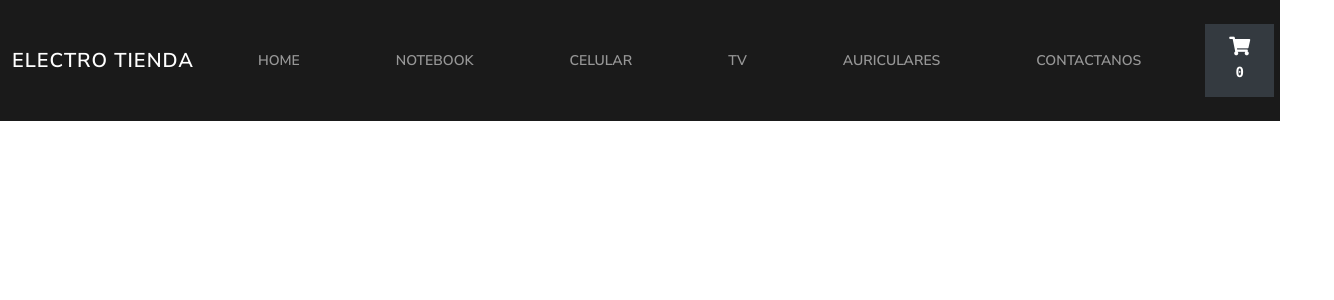
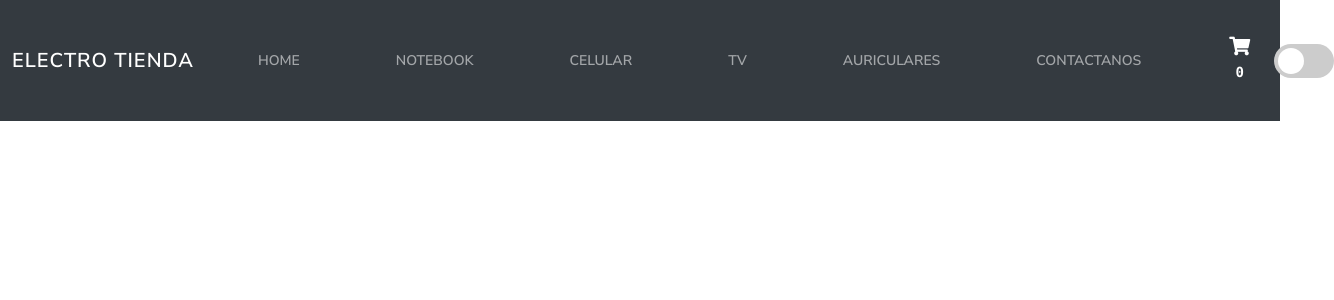
Before and after one commit to AgustinAuri/trabajo-tienda-react, a React (Create React App) app: page / in a window 1280 px wide. Shown: the top 300 px of the page, 1334 px wide, since content can reach past the window. Built offline with nearby package versions, Linux system fonts and the light colour scheme; no server answers.

Commit message:
dark mode

```diff
--- a/src/components/App.css
+++ b/src/components/App.css
@@ -19,6 +19,12 @@
     text-align: center;
 }
 
+.cardBodyDark {
+    background-color: hsl(0, 0%, 33%);
+    margin-bottom: 3px;
+    text-align: center;
+}
+
 .cardProductos {
     margin: 4px;
     align-items:center;
@@ -32,3 +38,8 @@
 .botonFinalizar {
     text-decoration-color: white;
 }
+
+.darkMode {
+    background-color:rgb(56, 56, 56);
+    color:gainsboro;
+}
--- a/src/components/App.jsx
+++ b/src/components/App.jsx
@@ -1,6 +1,8 @@
 import './App.css';
 
 import {BrowserRouter, Routes, Route} from 'react-router-dom'
+
+import { DarkModeProvider } from '../context/DarkModerContext';
 
 import Navbar from './NavBar/NavBar';
 import ItemListContainer from './ItemLIstContainer/ItemListContainer';
@@ -14,6 +16,7 @@ const App = () => {
   return (
     <>
       <BrowserRouter>
+        <DarkModeProvider>
           <Navbar/>
           <Routes>
             <Route path='/' element = {<ItemListContainer/>}/>
@@ -23,6 +26,8 @@ const App = () => {
             <Route path='/checkout' element = {<Checkout/>}/>
             <Route path='/contact' element = {<Contact/>}/>
           </Routes>
+        </DarkModeProvider>
+
       </BrowserRouter>
     </>
   );
--- a/src/components/Item/Item.jsx
+++ b/src/components/Item/Item.jsx
@@ -1,11 +1,14 @@
 import { Link } from "react-router-dom";
+import { useDarkModeContext } from "../../context/DarkModerContext";
 
 const Item = ({prod}) => {
+
+    const {darkMode} = useDarkModeContext ()
     return (
         <>
-            <div className="card mb-3 cardProducto">
+            <div className={`card mb-3 cardProducto ${darkMode ? 'text-white bg-secondary' : 'border-light'}`}>
                 <img src={`../img/${prod.img}`} className="card-img-top" alt="..." />
-                <div className="card-body cardBody">
+                <div className={`card-body ${darkMode ? 'cardBodyDark' : 'cardBody' }`}>
                     <h5 className="card-title">{prod.nombre}</h5>
                     <p className="card-text">*{prod.marca}*</p>
                     <p className="card-text">$ {new Intl.NumberFormat('de-DE').format(prod.precio)}</p>
--- a/src/components/ItemDetail/ItemDetail.jsx
+++ b/src/components/ItemDetail/ItemDetail.jsx
@@ -1,16 +1,20 @@
 import ItemCount from "../itemCount/itemCount";
 import { Link } from "react-router-dom";
+import { useDarkModeContext } from "../../context/DarkModerContext";
+import { useCarritoContext } from "../../context/CarritoContex";
 
 const ItemDetail = ({item}) => {
+    const {darkMode} = useDarkModeContext()
+    const {addItem} = useCarritoContext()
 
     const onAdd = (contador) =>{
-        console.log(contador)
+        addItem(item, contador)
     }
 
     return (
         <div className="row g-0">
              <div className="col-md-4">
-                <img src={`../img${item.img}`} alt="" className="img-fluid rounded-start" />
+                <img src={item.img} alt="" className="img-fluid rounded-start" />
              </div>
              <div className="col-md8">
                 <div className="card-body">
@@ -20,7 +24,7 @@ const ItemDetail = ({item}) => {
                     <p className="card-text">Precio: $ {new Intl.NumberFormat('de-DE').format(item.precio)}  </p>
                     <p className="card-text">Stock: {item.stock} </p>
                     <ItemCount stock= {item.stock} onAdd={onAdd}/><br/>
-                    <button className=" btn btn-dark"><Link to="/cart" className="nav-link">Finalizar compra</Link></button>
+                    <button className={`btn ${darkMode ? 'btn-primary' : 'btn-secondary'}`}><Link to="/cart" className="nav-link">Finalizar compra</Link></button>
                 </div>
 
              </div>
--- /dev/null
+++ b/src/components/NavBar/BotonDarkMode/BotondarkMode.jsx
@@ -0,0 +1,19 @@
+import './botonDarkMode.css'
+import { useDarkModeContext } from '../../../context/DarkModerContext';
+const BotonDarkMode = () => {
+
+    const {toggleDarkMode} = useDarkModeContext()
+
+    return (
+
+            <div className="theme-switch-wrapper">
+                <label className="theme-switch" htmlFor="checkbox">
+                    <input type="checkbox" onInput={() => toggleDarkMode()} id="checkbox" />
+                    <div className="slider round" />
+                </label>
+            </div>
+
+    );
+}
+
+export default BotonDarkMode;
--- /dev/null
+++ b/src/components/NavBar/BotonDarkMode/botonDarkMode.css
@@ -0,0 +1,54 @@
+.theme-switch-wrapper {
+    display: flex;
+    align-items: center;
+
+
+  }
+  .theme-switch {
+    display: inline-block;
+    height: 34px;
+    position: relative;
+    width: 60px;
+  }
+
+  .theme-switch input {
+    display:none;
+  }
+
+  .slider {
+    background-color: #ccc;
+    bottom: 0;
+    cursor: pointer;
+    left: 0;
+    position: absolute;
+    right: 0;
+    top: 0;
+    transition: .4s;
+  }
+
+  .slider:before {
+    background-color: #fff;
+    bottom: 4px;
+    content: "";
+    height: 26px;
+    left: 4px;
+    position: absolute;
+    transition: .4s;
+    width: 26px;
+  }
+
+  input:checked + .slider {
+    background-color: black;
+  }
+
+  input:checked + .slider:before {
+    transform: translateX(26px);
+  }
+
+  .slider.round {
+    border-radius: 34px;
+  }
+
+  .slider.round:before {
+    border-radius: 50%;
+  }
--- a/src/components/NavBar/NavBar.jsx
+++ b/src/components/NavBar/NavBar.jsx
@@ -1,11 +1,14 @@
+import BotonDarkMode from "./BotonDarkMode/BotondarkMode";
 import Categorias from "./categorias/categorias";
 import CarWidget from "../CarWidget/CarWidget";
 
+import { useDarkModeContext } from "../../context/DarkModerContext";
+
 const Navbar = () => {
-
+    const {darkMode} = useDarkModeContext ()
     return (
 
-        <nav className="navbar navbar-expand-lg navbar-dark bg-primary">
+        <nav className={`navbar navbar-expand-lg navbar-dark ${darkMode ? 'bg-primary' : 'bg-dark'}`}>
             <div className="container-fluid">
                 <a className="navbar-brand" href="#">Electro Tienda</a>
                 <button className="navbar-toggler" type="button" data-bs-toggle="collapse" data-bs-target="#navbarSupportedContent" aria-controls="navbarSupportedContent" aria-expanded="false" aria-label="Toggle navigation">
@@ -14,6 +17,7 @@ const Navbar = () => {
                 <div className="collapse navbar-collapse" id="navbarSupportedContent">
                     <Categorias/>
                     <CarWidget/>
+                    <BotonDarkMode/>
                 </div>
             </div>
         </nav>
--- a/src/components/itemCount/itemCount.jsx
+++ b/src/components/itemCount/itemCount.jsx
@@ -1,6 +1,8 @@
 import {useState} from 'react';
+import { useDarkModeContext } from '../../context/DarkModerContext';
+const ItemCount = ({inicial, stock, onAdd}) => {
+    const {darkMode} = useDarkModeContext()
 
-const ItemCount = ({inicial, stock, onAdd}) => {
     const [contador, setContador] = useState (inicial);
 
     const sumar = () => contador < stock && setContador(contador + 1)
@@ -14,7 +16,7 @@ const ItemCount = ({inicial, stock, onAdd}) => {
             <button className='btn btn-dark' onClick={() => sumar()}>+</button>
                 {contador}
             <button className='btn btn-dark' onClick={() => restar()}>-</button>
-            <button className='btn btn-dark'>agregar al carritro</button>
+            <button className={`btn ${darkMode ? 'btn-primary' : 'btn-dark'}`} onClick={agregarAlCarrito}><i className="fas fa-cart-plus"></i></button>
         </div>
     );
 }
--- /dev/null
+++ b/src/context/CarritoContex.js
@@ -0,0 +1,50 @@
+import { useContext, useState, createContext } from "react";
+
+const CarritoContext = createContext()
+
+export const useCarritoContext = () => useContext(CarritoContext)
+
+export const CarrtioProvider = (props) => {
+    const [carrito, setCarrito] = useState ([]);
+
+    const isInCart = (id) => {
+        return carrito.find(producto => producto.id === id)
+    }
+
+    const addItem = (producto, cantidad) => {
+        if(isInCart(producto.id)) {
+            const indice = carrito.findIndex(prod => prod.id === producto.id)
+            const aux = [...carrito]
+            aux[indice].cant = cantidad
+            setCarrito(aux)
+        } else {
+            const nuevoProducto = {
+                ...producto,
+                cant: cantidad
+            }
+            setCarrito([...carrito,nuevoProducto])
+        }
+    }
+
+    const emptyCart = () => {
+        setCarrito([])
+    }
+
+    const removeItem = (id) => {
+        setCarrito(carrito.filter(prod => prod.id !== id))
+    }
+
+    const getItemQuantity = () => {
+        return carrito.reduce((acum,prod) => acum += prod.cant, 0)
+    }
+
+    const totalPrice = () => {
+        return carrito.reduce((acum,prod) => acum += (prod.cant * prod.precio), 0)
+    }
+    console.log(carrito)
+    return(
+        <CarritoContext.Provider value={{carrito, isInCart, addItem, removeItem, emptyCart, getItemQuantity, totalPrice}}>
+            {props.children}
+        </CarritoContext.Provider>
+    )
+}
--- /dev/null
+++ b/src/context/DarkModerContext.js
@@ -0,0 +1,26 @@
+import { useState, createContext, useContext } from "react";
+
+const DarkModeContext = createContext ()
+
+export const useDarkModeContext = () => useContext(DarkModeContext)
+
+export const DarkModeProvider = (props) => {
+
+    const [darkMode, setDarkMode] = useState(false);
+
+    const toggleDarkMode = () => {
+        setDarkMode(!darkMode)
+        if(!darkMode)
+            document.body.classList.add('darkMode')
+         else
+            document.body.classList.remove('darkMode')
+
+    }
+
+    return (
+        <DarkModeContext.Provider value={{darkMode, toggleDarkMode}}>
+            {props.children}
+        </DarkModeContext.Provider>
+    )
+
+}
```
Lines whose indentation alone changed are shown as unchanged.
